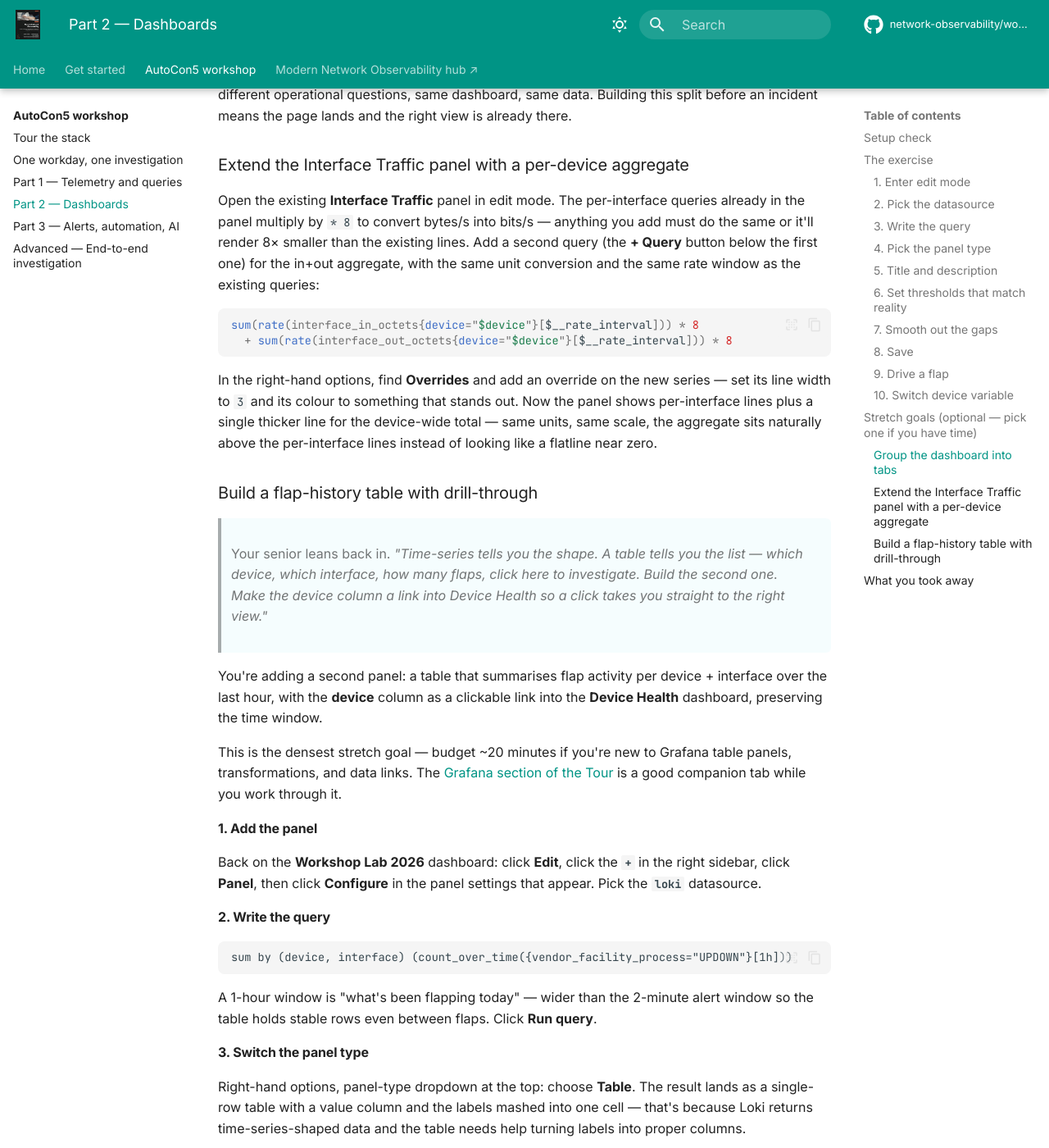
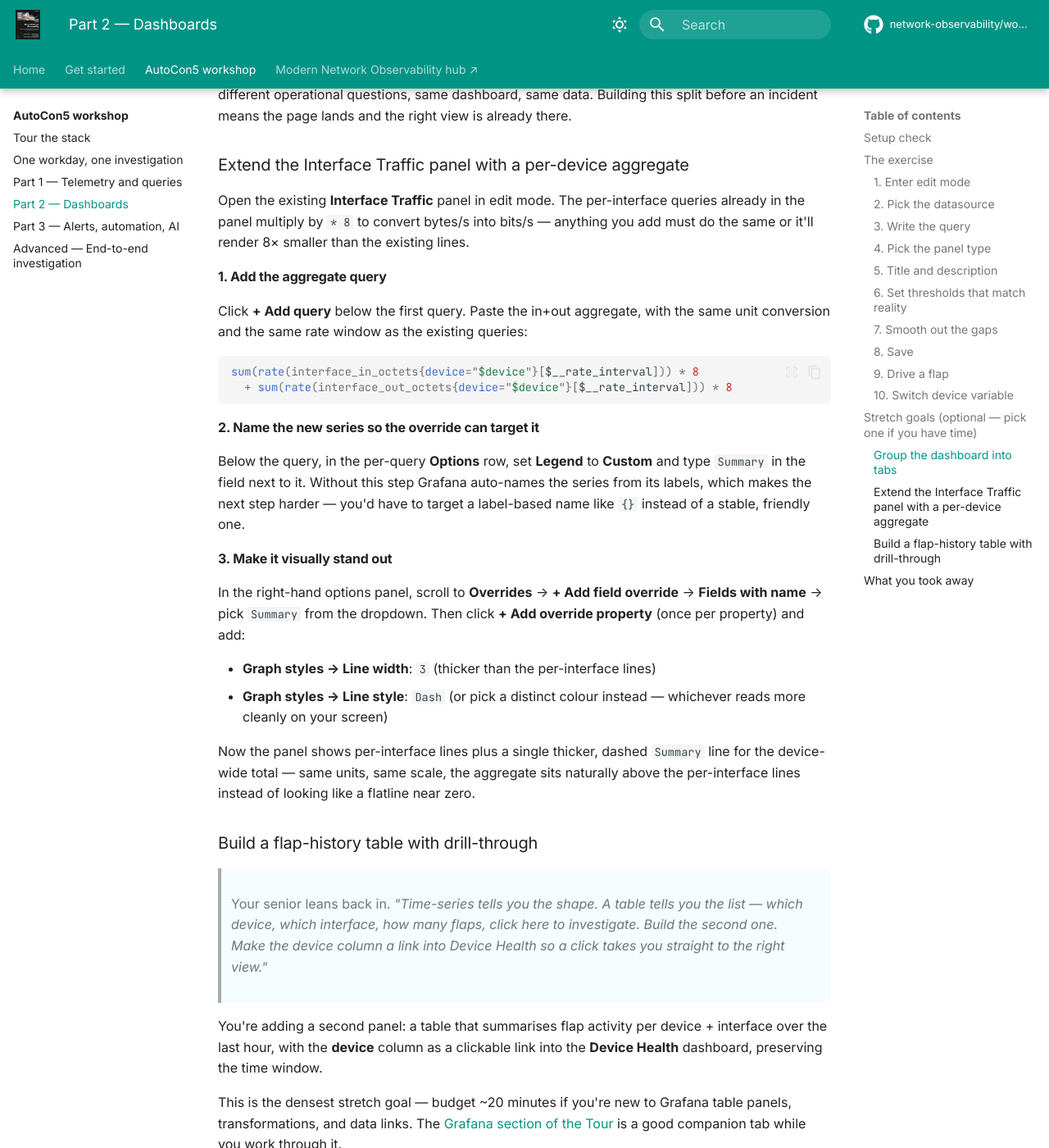
Before and after one commit to network-observability/workshops, an MkDocs documentation site: the page built from docs/workshop/part-2.md, in a window 1280 px wide and 1400 px high, scrolled down 10542 px. Shown: the whole window at 82% size. Built offline with MkDocs 1.6.1 and Material for MkDocs 9.7.7, drawn with Linux system fonts in a browser that asks for light colours; comment, search, counter and statistics services are not loaded.

Commit message:
docs(autocon5): correct the "Extend Interface Traffic" stretch goal flow
Tested the stretch goal in v13's UI and the original instructions skipped
the legend-naming step — without setting a custom Legend on the new
aggregate query, the override couldn't target it cleanly by name
(Grafana auto-names label-derived series like `{}`).

Three-step structure now:

1. Add the aggregate query (`+ Add query` button — name fixed too;
   was `+ Query` before).
2. Set the Legend to **Custom** = `Summary` in the per-query Options
   row, so the next step has a friendly handle.
3. Override targeting **Fields with name** = `Summary`, then add
   override properties one at a time (`+ Add override property`):
   Line width 3 + Line style Dash (or distinct colour). The v13 UI
   adds override properties individually now.

Verified against the running 13.0.1-security-01 lab — the resulting
panel shows the per-interface lines plus a thicker dashed "Summary"
line for the device-wide total.

````diff
--- a/workshops/autocon5/guides/part-2-dashboards.md
+++ b/workshops/autocon5/guides/part-2-dashboards.md
@@ -275,14 +275,29 @@
 
 ### Extend the Interface Traffic panel with a per-device aggregate
 
-Open the existing **Interface Traffic** panel in edit mode. The per-interface queries already in the panel multiply by `* 8` to convert bytes/s into bits/s — anything you add must do the same or it'll render 8× smaller than the existing lines. Add a second query (the **+ Query** button below the first one) for the in+out aggregate, with the same unit conversion and the same rate window as the existing queries:
+Open the existing **Interface Traffic** panel in edit mode. The per-interface queries already in the panel multiply by `* 8` to convert bytes/s into bits/s — anything you add must do the same or it'll render 8× smaller than the existing lines.
+
+#### 1. Add the aggregate query
+
+Click **+ Add query** below the first query. Paste the in+out aggregate, with the same unit conversion and the same rate window as the existing queries:
 
 ```promql
 sum(rate(interface_in_octets{device="$device"}[$__rate_interval])) * 8
   + sum(rate(interface_out_octets{device="$device"}[$__rate_interval])) * 8
 ```
 
-In the right-hand options, find **Overrides** and add an override on the new series — set its line width to `3` and its colour to something that stands out. Now the panel shows per-interface lines plus a single thicker line for the device-wide total — same units, same scale, the aggregate sits naturally above the per-interface lines instead of looking like a flatline near zero.
+#### 2. Name the new series so the override can target it
+
+Below the query, in the per-query **Options** row, set **Legend** to **Custom** and type `Summary` in the field next to it. Without this step Grafana auto-names the series from its labels, which makes the next step harder — you'd have to target a label-based name like `{}` instead of a stable, friendly one.
+
+#### 3. Make it visually stand out
+
+In the right-hand options panel, scroll to **Overrides** → **+ Add field override** → **Fields with name** → pick `Summary` from the dropdown. Then click **+ Add override property** (once per property) and add:
+
+- **Graph styles → Line width**: `3` (thicker than the per-interface lines)
+- **Graph styles → Line style**: `Dash` (or pick a distinct colour instead — whichever reads more cleanly on your screen)
+
+Now the panel shows per-interface lines plus a single thicker, dashed `Summary` line for the device-wide total — same units, same scale, the aggregate sits naturally above the per-interface lines instead of looking like a flatline near zero.
 
 ### Build a flap-history table with drill-through
 
````
